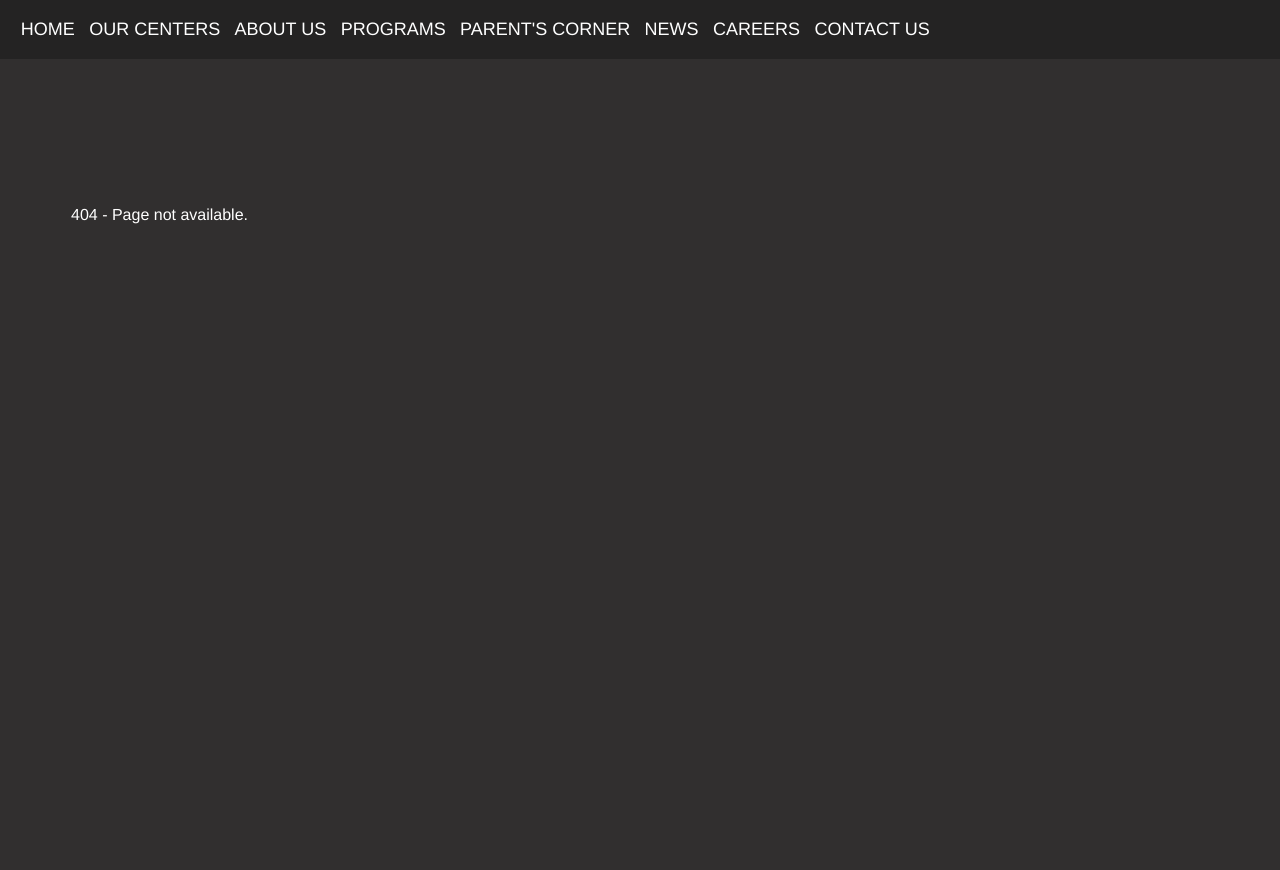
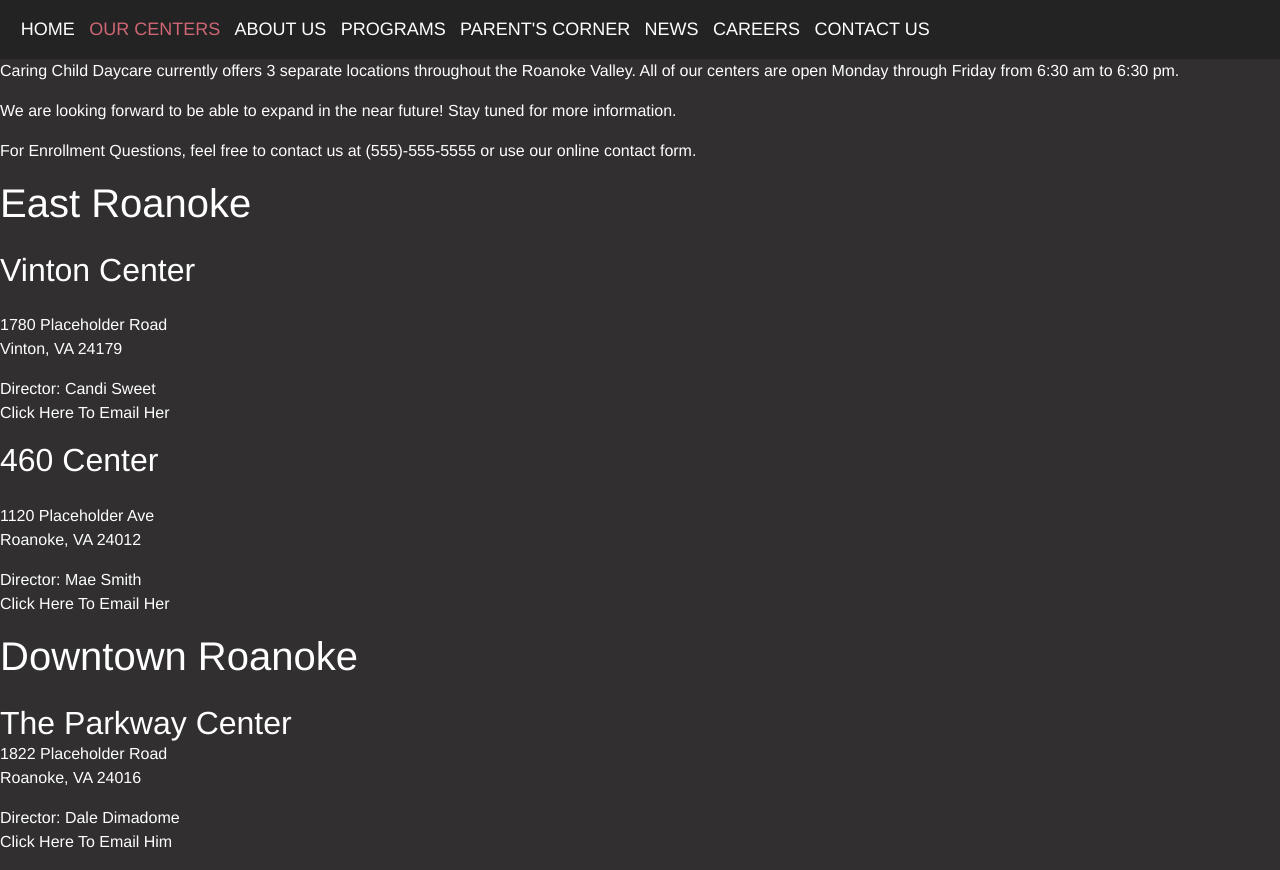
Before and after one commit to Unesdala/Caring-Child-Daycare, a React app: page /daycare/centers in a window 1280 px wide. Before the commit this address had no page. Before the commit the page ends 800 px from the top, so only its background shows below. Built offline with nearby package versions, Linux system fonts and the light colour scheme; a web font is replaced by a local one.

Commit message:
Added Our Centers page and updated navigation

```diff
--- a/src/App.js
+++ b/src/App.js
@@ -2,6 +2,7 @@ import React, { PureComponent } from 'react';
 import { Switch, Route, BrowserRouter as Router } from 'react-router-dom';
 import Navbar from './components/Nav/Navbar';
 import AppTemplate from './components/App-Main';
+import DefaultOurCenters from './containers/Centers/OurCenters';
 import DefaultAbout from './containers/About/About';
 import DefaultCareers from './containers/Careers/Careers';
 import DefaultJobs from './containers/Jobs/Jobs';
@@ -16,11 +17,12 @@ export class App extends PureComponent {
           <Navbar />
           <div className="siteContent">
             <Switch>
-              <Route exact path="/" component={AppTemplate} />
-              <Route path="/about" component={DefaultAbout} />
-              <Route path="/careers" component={DefaultCareers} />
+              <Route exact path="/daycare" component={AppTemplate} />
+              <Route path="/daycare/centers" component={DefaultOurCenters} />
+              <Route path="/daycare/about" component={DefaultAbout} />
+              <Route path="/daycare/careers" component={DefaultCareers} />
               <Route path="/daycare/job-descriptions" component={DefaultJobs} />
-              <Route path="/contact" component={DefaultContact} />
+              <Route path="/daycare/contact" component={DefaultContact} />
               <Route component={FourOhFour} />
             </Switch>
           </div>
--- a/src/components/Nav/CollapsableNav.js
+++ b/src/components/Nav/CollapsableNav.js
@@ -15,14 +15,14 @@ const CollapsableNav = () => {
         <NavbarToggler onClick={toggleNavbar} className="mr-2" />
         <Collapse isOpen={!collapsed} navbar>
           <Nav>
-            <NavItem><NavLink to="/" exact activeClassName="active" tag={RRNavLink} onClick={toggleNavbar}>Home</NavLink></NavItem>
-            <NavItem><NavLink to="/centers" tag={RRNavLink} onClick={toggleNavbar}>Our Centers</NavLink></NavItem>
-            <NavItem><NavLink to="/about" tag={RRNavLink} onClick={toggleNavbar}>About Us</NavLink></NavItem>
-            <NavItem><NavLink to="/programs" tag={RRNavLink} onClick={toggleNavbar}>Programs</NavLink></NavItem>
-            <NavItem><NavLink to="/parents" tag={RRNavLink} onClick={toggleNavbar}>Parent&apos;s Corner</NavLink></NavItem>
-            <NavItem><NavLink to="/news" tag={RRNavLink} onClick={toggleNavbar}>News</NavLink></NavItem>
-            <NavItem><NavLink to="/careers" tag={RRNavLink} onClick={toggleNavbar}>Careers</NavLink></NavItem>
-            <NavItem><NavLink to="/contact" tag={RRNavLink} onClick={toggleNavbar}>Contact Us</NavLink></NavItem>
+            <NavItem><NavLink to="/daycare" exact activeClassName="active" tag={RRNavLink} onClick={toggleNavbar}>Home</NavLink></NavItem>
+            <NavItem><NavLink to="/daycare/centers" tag={RRNavLink} onClick={toggleNavbar}>Our Centers</NavLink></NavItem>
+            <NavItem><NavLink to="/daycare/about" tag={RRNavLink} onClick={toggleNavbar}>About Us</NavLink></NavItem>
+            <NavItem><NavLink to="/daycare/programs" tag={RRNavLink} onClick={toggleNavbar}>Programs</NavLink></NavItem>
+            <NavItem><NavLink to="/daycare/parents" tag={RRNavLink} onClick={toggleNavbar}>Parent&apos;s Corner</NavLink></NavItem>
+            <NavItem><NavLink to="/daycare/news" tag={RRNavLink} onClick={toggleNavbar}>News</NavLink></NavItem>
+            <NavItem><NavLink to="/daycare/careers" tag={RRNavLink} onClick={toggleNavbar}>Careers</NavLink></NavItem>
+            <NavItem><NavLink to="/daycare/contact" tag={RRNavLink} onClick={toggleNavbar}>Contact Us</NavLink></NavItem>
           </Nav>
         </Collapse>
       </Navbar>
--- a/src/components/Nav/Navbar.js
+++ b/src/components/Nav/Navbar.js
@@ -25,14 +25,14 @@ export default class Navigation extends Component {
           ) : (
             <nav className="menu">
               <ul className="menu-nav">
-                <li className="nav-item"><NavLink to="/" className="nav-link" exact activeClassName="active">Home</NavLink></li>
-                <li className="nav-item"><NavLink to="/centers" className="nav-link">Our Centers</NavLink></li>
-                <li className="nav-item"><NavLink to="/about" className="nav-link">About Us</NavLink></li>
-                <li className="nav-item"><NavLink to="/programs" className="nav-link">Programs</NavLink></li>
-                <li className="nav-item"><NavLink to="/parents" className="nav-link">Parent&apos;s Corner</NavLink></li>
-                <li className="nav-item"><NavLink to="/news" className="nav-link">News</NavLink></li>
-                <li className="nav-item"><NavLink to="/careers" className="nav-link">Careers</NavLink></li>
-                <li className="nav-item"><NavLink to="/contact" className="nav-link">Contact Us</NavLink></li>
+                <li className="nav-item"><NavLink to="/daycare" className="nav-link" exact activeClassName="active">Home</NavLink></li>
+                <li className="nav-item"><NavLink to="/daycare/centers" className="nav-link">Our Centers</NavLink></li>
+                <li className="nav-item"><NavLink to="/daycare/about" className="nav-link">About Us</NavLink></li>
+                <li className="nav-item"><NavLink to="/daycare/programs" className="nav-link">Programs</NavLink></li>
+                <li className="nav-item"><NavLink to="/daycare/parents" className="nav-link">Parent&apos;s Corner</NavLink></li>
+                <li className="nav-item"><NavLink to="/daycare/news" className="nav-link">News</NavLink></li>
+                <li className="nav-item"><NavLink to="/daycare/careers" className="nav-link">Careers</NavLink></li>
+                <li className="nav-item"><NavLink to="/daycare/contact" className="nav-link">Contact Us</NavLink></li>
               </ul>
             </nav>
           )}
--- a/src/containers/Careers/CareersContent.js
+++ b/src/containers/Careers/CareersContent.js
@@ -4,7 +4,9 @@ const CareerContent = () => (
   <div className="careers">
     <p>
       We hire people that have a genuine love for young children and who have a
-      commitment to educating young minds for a brighter future. If you’re ready to start a rewarding career, send us your resume!
+      commitment to educating young minds for a brighter future. If you’re ready to start a rewarding career,
+      {' '}
+      <a href="mailto:admin@codingforllamas.com">send us your resume!</a>
     </p>
     <h2>Current Positions Available</h2>
     <ul>
--- /dev/null
+++ b/src/containers/Centers/OurCenters.js
@@ -0,0 +1,22 @@
+import React, { Component } from 'react';
+import commonUtils from '../../components/lib/commonUtils';
+import DefaultOurCentersContent from './OurCentersContent';
+
+export class OurCenters extends Component {
+  constructor(props) {
+    super(props);
+    this.commonUtils = commonUtils;
+  }
+
+  componentDidMount() { this.commonUtils.setTitleAndScroll('Our Centers'); }
+
+  render() {
+    return (
+      <div className="page-content">
+        <DefaultOurCentersContent />
+      </div>
+    );
+  }
+}
+
+export default OurCenters;
--- /dev/null
+++ b/src/containers/Centers/OurCentersContent.js
@@ -0,0 +1,69 @@
+import React from 'react';
+
+const OurCentersContent = () => (
+  <div className="our-centers">
+    <p>
+      Caring Child Daycare currently offers 3 separate locations throughout the Roanoke Valley.
+      All of our centers are open Monday through Friday from 6:30 am to 6:30 pm.
+    </p>
+
+    <p>We are looking forward to be able to expand in the near future! Stay tuned for more information.</p>
+
+    <p>
+      For Enrollment Questions, feel free to contact us at
+      {' '}
+      <a href="tel:555-555-5555">&#40;555&#41;-555-5555</a>
+      {' '}
+      or use our online&nbsp;
+      <a href="/daycare/contact">contact form.</a>
+    </p>
+
+    <h1>East Roanoke</h1>
+    <br />
+    <h2>Vinton Center</h2>
+    <br />
+    <p>
+      1780 Placeholder Road
+      <br />
+      Vinton, VA 24179
+    </p>
+
+    <p>
+      Director: Candi Sweet
+      <br />
+      <a href="mailto:placeholder@placeholder.com">Click Here To Email Her</a>
+    </p>
+
+    <h2>460 Center</h2>
+    <br />
+    <p>
+      1120 Placeholder Ave
+      <br />
+      Roanoke, VA 24012
+    </p>
+
+    <p>
+      Director: Mae Smith
+      <br />
+      <a href="mailto:placeholder@placeholder.com">Click Here To Email Her</a>
+    </p>
+
+    <h1>Downtown Roanoke</h1>
+    <br />
+    <h2>The Parkway Center</h2>
+
+    <p>
+      1822 Placeholder Road
+      <br />
+      Roanoke, VA 24016
+    </p>
+
+    <p>
+      Director: Dale Dimadome
+      <br />
+      <a href="mailto:placeholder@placeholder.com">Click Here To Email Him</a>
+    </p>
+  </div>
+);
+
+export default OurCentersContent;
--- a/src/containers/Jobs/JobsContent.js
+++ b/src/containers/Jobs/JobsContent.js
@@ -10,13 +10,13 @@ const JobsContent = () => (
       <p>
         Responsible for transporting children between the centers, school, and home.
         Applicant must be at least 21 years of age, possess a valid driver’s license
-        &lpar;with the possibility of requiring a CDL&rpar;, and have an exceptional driving record.
+        &#40;with the possibility of requiring a CDL&#41;, and have an exceptional driving record.
       </p>
 
       <h2>Cook:</h2>
 
       <p>
-        Responsible for all food preparation &lpar;breakfast, lunch, snack, and supper&rpar;
+        Responsible for all food preparation &#40;breakfast, lunch, snack, and supper&#41;
         for all classrooms, and maintaining  cleanly cooking environment.
         Applicant must have previous experience with food preparation, with a experience in a
         childcare environment preferred. Must be at least 18 years old.
@@ -29,7 +29,7 @@ const JobsContent = () => (
         safety and organization of classroom, acts as primary resource for parents and addresses
         parental questions as they arise, provides structure in all aspects to the classroom. Applicant must be at least 18 years old,
         and have prior experience within a formal childcare setting. Associates or Higher in Early
-        Childhood Education or  similar field &lpar;I.E. Early Elementary Education, etc.&rpar; required. Bachelors or higher preferred.
+        Childhood Education or  similar field &#40;I.E. Early Elementary Education, etc.&#41; required. Bachelors or higher preferred.
       </p>
 
       <h2>Assistant Director:</h2>
--- a/webpack.config.js
+++ b/webpack.config.js
@@ -17,7 +17,7 @@ const title = 'Caring Child Daycare';
 const outDir = path.resolve(__dirname, 'dist');
 const srcDir = path.resolve(__dirname, 'src');
 const nodeModulesDir = path.resolve(__dirname, 'node_modules');
-const baseUrl = '/';
+const baseUrl = '/daycare';
 const scssRules = [{ loader: 'sass-loader' }];
 
 module.exports = ({
@@ -52,9 +52,9 @@ module.exports = ({
     // // serve index.html for all 404 (required for push-state)
     historyApiFallback: {
       rewrites: [
-        { from: /^\/$/, to: '/' },
-        { from: /^\//, to: '/' },
-        { from: /./, to: '/' },
+        { from: /^\/$/, to: '/daycare' },
+        { from: /^\//, to: '/daycare' },
+        { from: /./, to: '/daycare' },
       ],
     },
     port: parseInt(process.env.PORT, 10),
```
